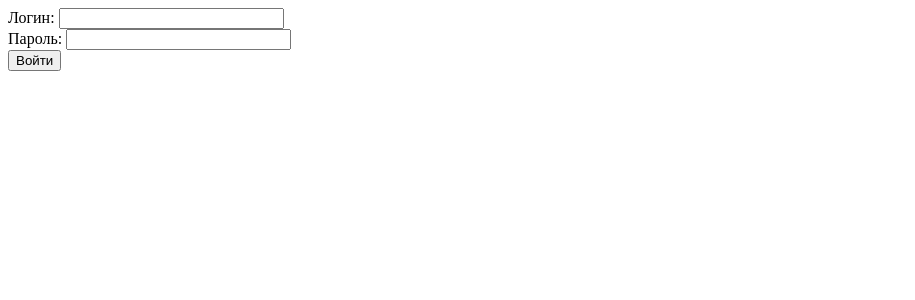
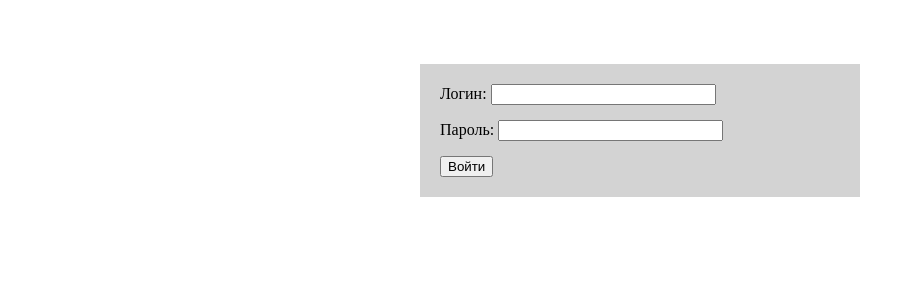
Before and after one commit to GorskiiNikita/ping_sites, a Django app: page /login in a window 1280 px wide. Shown: the top 300 px of the page, without its empty margins (0-915 px from the left). Run offline with Django 3.2, Linux system fonts and the light colour scheme; parts of the project's set-up code (start-up, migrations or seed data) failed here and were passed over; some libraries are stand-ins or nearby versions.

Commit message:
login page styles

```diff
--- /dev/null
+++ b/frontend/static/frontend/login.css
@@ -0,0 +1,19 @@
+body {
+  margin: 0;
+  padding: 0;
+}
+
+
+.auth-form {
+  margin-top: 5%;
+  margin-left: auto;
+  margin-right: auto;
+  background-color: lightgrey;
+  width: 400px;
+  padding: 20px;
+}
+
+
+input {
+   margin-bottom: 15px;
+}
--- a/frontend/templates/frontend/login.html
+++ b/frontend/templates/frontend/login.html
@@ -3,13 +3,10 @@
 <head>
   <meta charset="UTF-8">
   <title>Login</title>
+  {% load static %}
+  <link rel="stylesheet" href="{% static "frontend/login.css" %}">
 </head>
 <body>
-<!--<form action="" class="auth-form" method="post">
-  <input type="text" name="login">
-  <input type="password" name="password">
-  <button>Войти</button>
-</form>-->
 <div id="app">
     <!-- React will load here -->
 </div>
```
